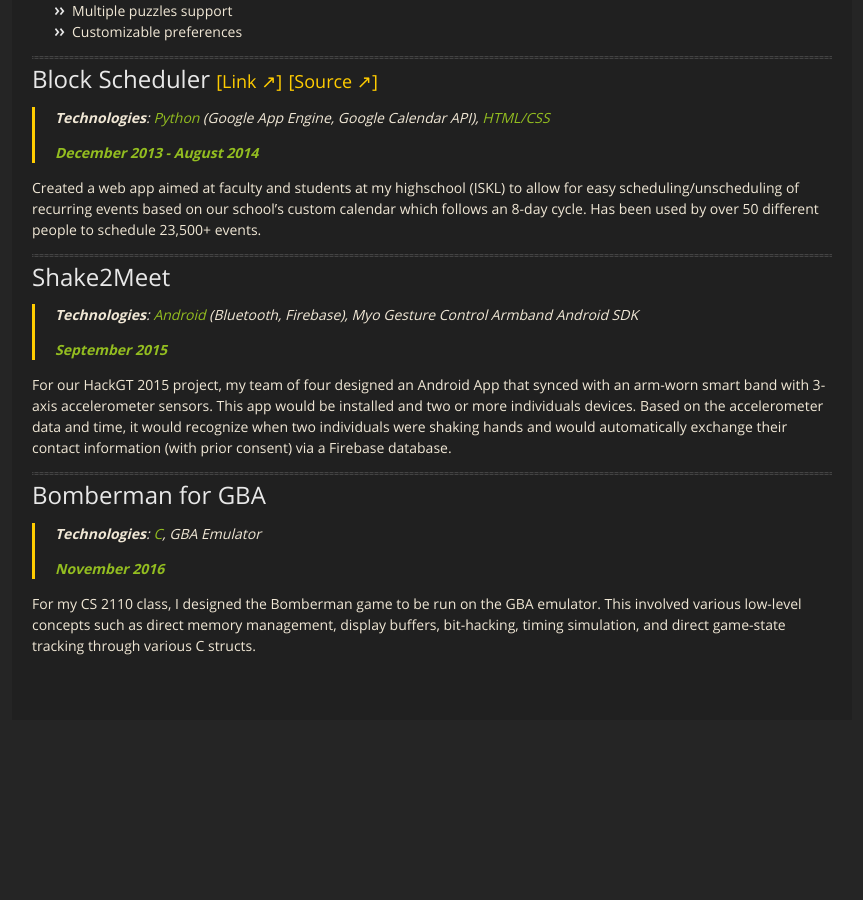
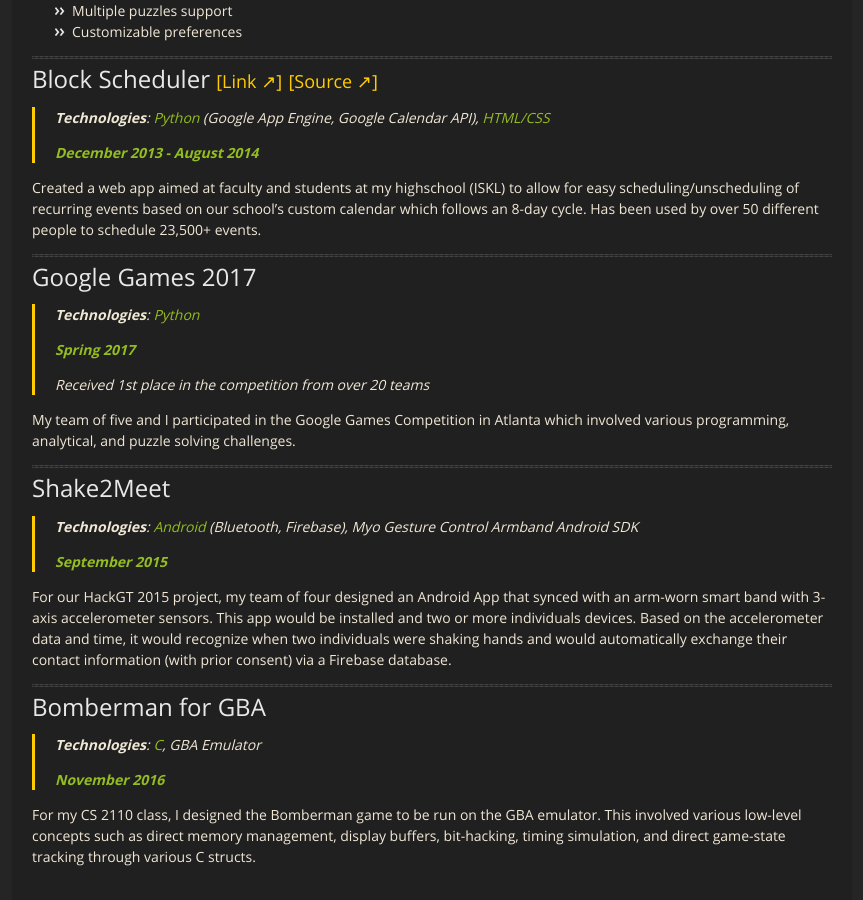
Before and after one commit to sshashank124/sshashank124.github.io-old, a Jekyll site: the page built from projects.md, in a window 1280 px wide and 900 px high, scrolled down 1467 px. Shown: the whole window, without its empty margins (208-1071 px from the left). Built offline with Jekyll 4.4.1, drawn with Linux system fonts in a browser that asks for light colours; nearby versions of some CDN libraries; before the commit the page ends 2207 px from its top, so only the background shows below that.

```diff
--- a/projects.md
+++ b/projects.md
@@ -64,6 +64,17 @@ Created and published an elegant and resourceful Rubik's Cube app for Android. T
 
 Created a web app aimed at faculty and students at my highschool (ISKL) to allow for easy scheduling/unscheduling of recurring events based on our school's custom calendar which follows an 8-day cycle. Has been used by over 50 different people to schedule 23,500+ events.
 
+
+* * *
+
+## Google Games 2017
+> **Technologies**: *Python*
+>
+> ***Spring 2017***
+>
+> Received 1st place in the competition from over 20 teams
+
+My team of five and I participated in the Google Games Competition in Atlanta which involved various programming, analytical, and puzzle solving challenges.
 * * *
 
 ## Shake2Meet
```
Also changed, not shown: education.md (+2 -0 lines), index.md (+1 -1 lines), 1 other file.
